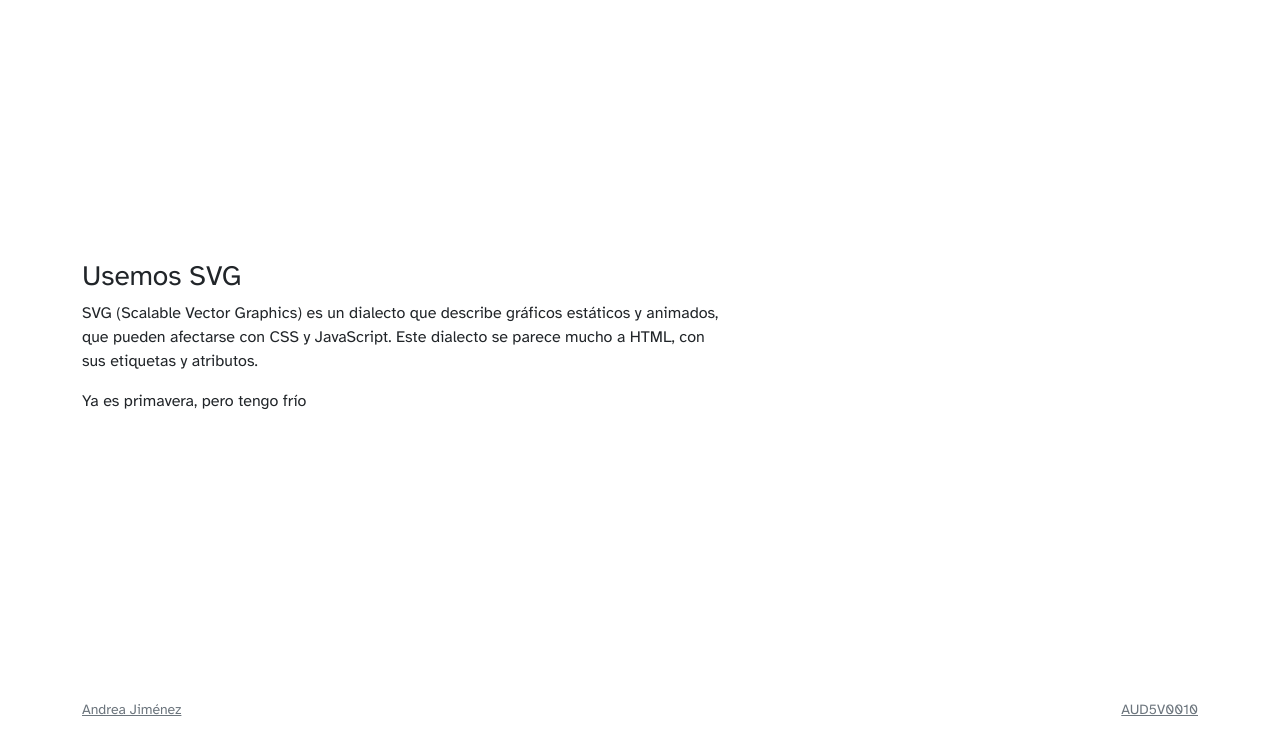
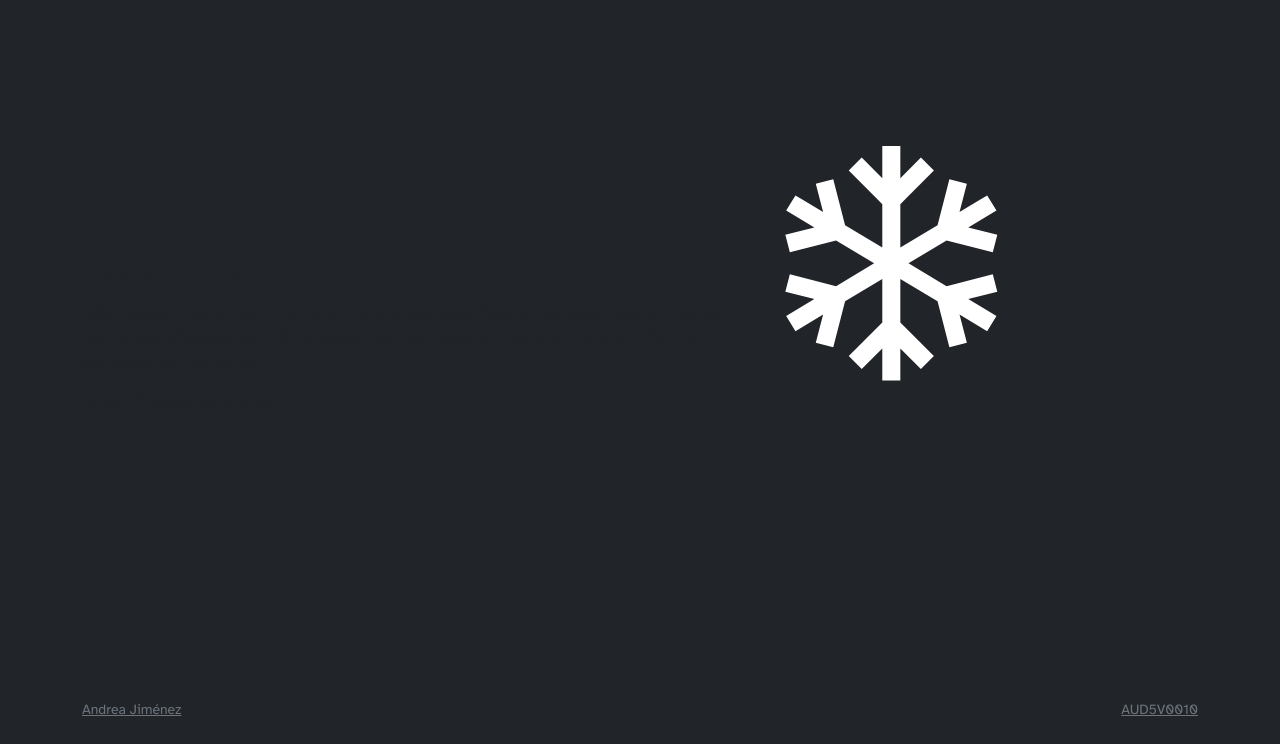
Before and after one commit to andreacjp/sesion_05, a plain HTML site: page index.html in a window 1280 px wide. Shown: the part 56-800 px from the top of the page. Drawn offline with nearby package versions, Linux system fonts and the light colour scheme.

Commit message:
Update index.html

```diff
--- a/index.html
+++ b/index.html
@@ -7,7 +7,7 @@
         <link href="style.css" rel="stylesheet" />
         <title>Introducción a la programación para el Diseño de interacción &#129302;</title>
     </head>
-    <body class="$blue-100">
+    <body class="bg-dark">
         <nav class="navbar navbar-expand-lg navbar-light fixed-top">
             <div class="container">
                 <a class="navbar-brand" href="index.html">Hola</a>
```
